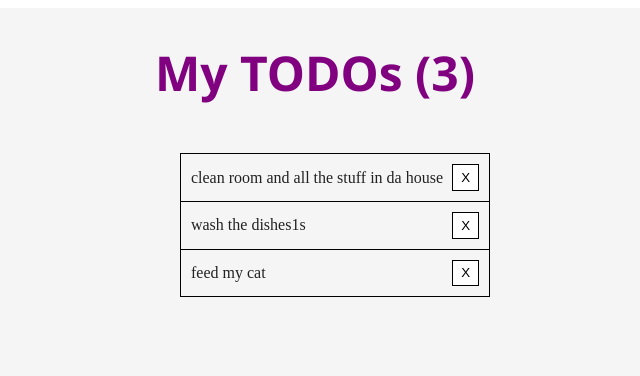
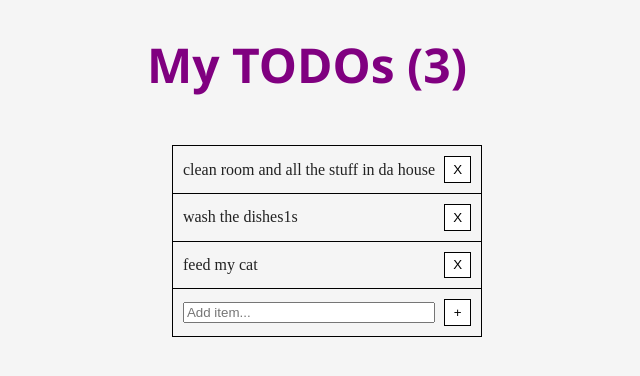
Before and after one commit to piwnk/kd-todo, a React app: page / in a window 1280 px wide. Shown: the top 376 px of the page, without its empty margins (333-973 px from the left). Built offline with nearby package versions, Linux system fonts and the light colour scheme.

Commit message:
todo: fix input clearing

```diff
--- /dev/null
+++ b/src/components/TodoForm.jsx
@@ -0,0 +1,49 @@
+import React, { Component } from 'react';
+import PropTypes from 'prop-types';
+
+import style from '../../style/App.css';
+
+export default class TodoForm extends Component {
+  static propTypes = {
+    add: PropTypes.func.isRequired
+  }
+
+  state = {
+    textbox: 'Add item...'
+  }
+
+  handleAdd = () => {
+    this.props.add(this.state.textbox);
+    this.setState({
+      textbox: 'Add item...'
+    });
+  }
+
+  handleOnChange = (event) => {
+    this.setState({
+      textbox: event.target.value
+    });
+    if (event.key === 'Enter') {
+      console.log(this.state.textbox);
+      this.handleAdd();
+    }
+  }
+
+  render = () => (
+    <li
+      className={style.Item}
+    >
+      <input
+        type="text"
+        placeholder={this.state.textbox}
+        // onChange={this.handleOnChange}
+        onKeyUp={this.handleOnChange}
+        // autofocus
+      />
+      <button
+        onClick={this.handleAdd}
+      >+
+      </button>
+    </li>
+  )
+}
--- /dev/null
+++ b/src/components/TodoItem.jsx
@@ -0,0 +1,26 @@
+import React, { Component } from 'react';
+import PropTypes from 'prop-types';
+
+import style from '../../style/App.css';
+
+export default class TodoItem extends Component {
+  static propTypes = {
+    id: PropTypes.number.isRequired,
+    text: PropTypes.string.isRequired,
+    remove: PropTypes.func.isRequired
+  }
+
+  render() {
+    return (
+      <li
+        className={style.Item}
+      >
+        <p>{this.props.text}</p>
+        <button
+          onClick={() => this.props.remove(this.props.id)}
+        >X
+        </button>
+      </li>
+    );
+  }
+}
--- a/src/components/TodoList.jsx
+++ b/src/components/TodoList.jsx
@@ -1,32 +1,8 @@
 import React, { Component } from 'react';
 import PropTypes from 'prop-types';
 
-import style from '../../style/App.css';
-
-
-class ListItem extends Component {
-  static propTypes = {
-    id: PropTypes.number.isRequired,
-    text: PropTypes.string.isRequired,
-    remove: PropTypes.func.isRequired
-  }
-
-  render() {
-    return (
-      <li
-        className={style.Item}
-      >
-        <p>{this.props.text}</p>
-        <button
-          onClick={() => this.props.remove(this.props.id)}
-        >
-          X
-        </button>
-      </li>
-    );
-  }
-}
-
+import TodoItem from './TodoItem';
+import TodoForm from './TodoForm';
 
 export default class TodoList extends Component {
   static propTypes = {
@@ -36,21 +12,26 @@
           PropTypes.string,
           PropTypes.number
         ]))).isRequired,
+    add: PropTypes.func.isRequired,
     remove: PropTypes.func.isRequired
   }
 
   render() {
     const ListItems = this.props.items.map(item => (
-      <ListItem
+      <TodoItem
         key={item.id}
         id={item.id}
         text={item.text}
         remove={this.props.remove}
       />
     ));
+    // console.log(ListItems);
     return (
       <ul>
         {ListItems}
+        <TodoForm
+          add={this.props.add}
+        />
       </ul>
     );
   }
--- a/src/containers/App.jsx
+++ b/src/containers/App.jsx
@@ -44,6 +44,7 @@
       />
       <TodoList
         items={this.state.data}
+        add={this.addTodo}
         remove={this.removeTodo}
       />
     </div>
--- a/style/App.css
+++ b/style/App.css
@@ -1,3 +1,7 @@
+body {
+  margin: 0;
+}
+
 .TodoApp {
   background-color: #F5F5F5;
   color: #222;
--- /dev/null
+++ b/style/reset.css
@@ -0,0 +1,50 @@
+body {
+	margin: 0;
+}
+
+ul {
+	padding: 0;
+}
+/* html, body, div, span, applet, object, iframe,
+h1, h2, h3, h4, h5, h6, p, blockquote, pre,
+a, abbr, acronym, address, big, cite, code,
+del, dfn, em, img, ins, kbd, q, s, samp,
+small, strike, strong, sub, sup, tt, var,
+b, u, i, center,
+dl, dt, dd, ol, ul, li,
+fieldset, form, label, legend,
+table, caption, tbody, tfoot, thead, tr, th, td,
+article, aside, canvas, details, embed,
+figure, figcaption, footer, header, hgroup,
+menu, nav, output, ruby, section, summary,
+time, mark, audio, video {
+	margin: 0;
+	padding: 0;
+	border: 0;
+	font-size: 100%;
+	font: inherit;
+	vertical-align: baseline;
+}
+
+article, aside, details, figcaption, figure,
+footer, header, hgroup, menu, nav, section {
+	display: block;
+}
+body {
+	line-height: 1;
+}
+ol, ul {
+	list-style: none;
+}
+blockquote, q {
+	quotes: none;
+}
+blockquote:before, blockquote:after,
+q:before, q:after {
+	content: '';
+	content: none;
+}
+table {
+	border-collapse: collapse;
+	border-spacing: 0;
+} */
```
